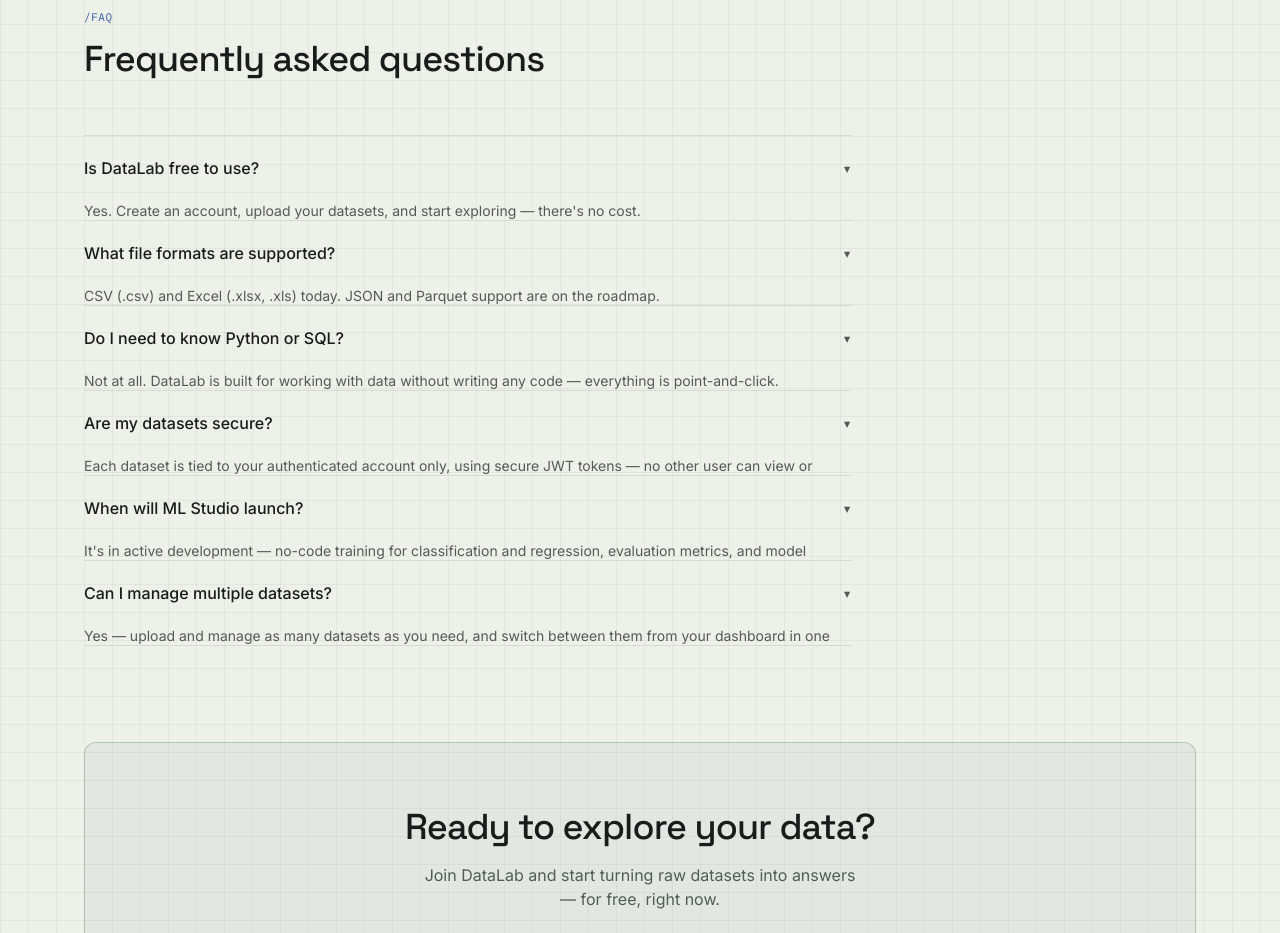
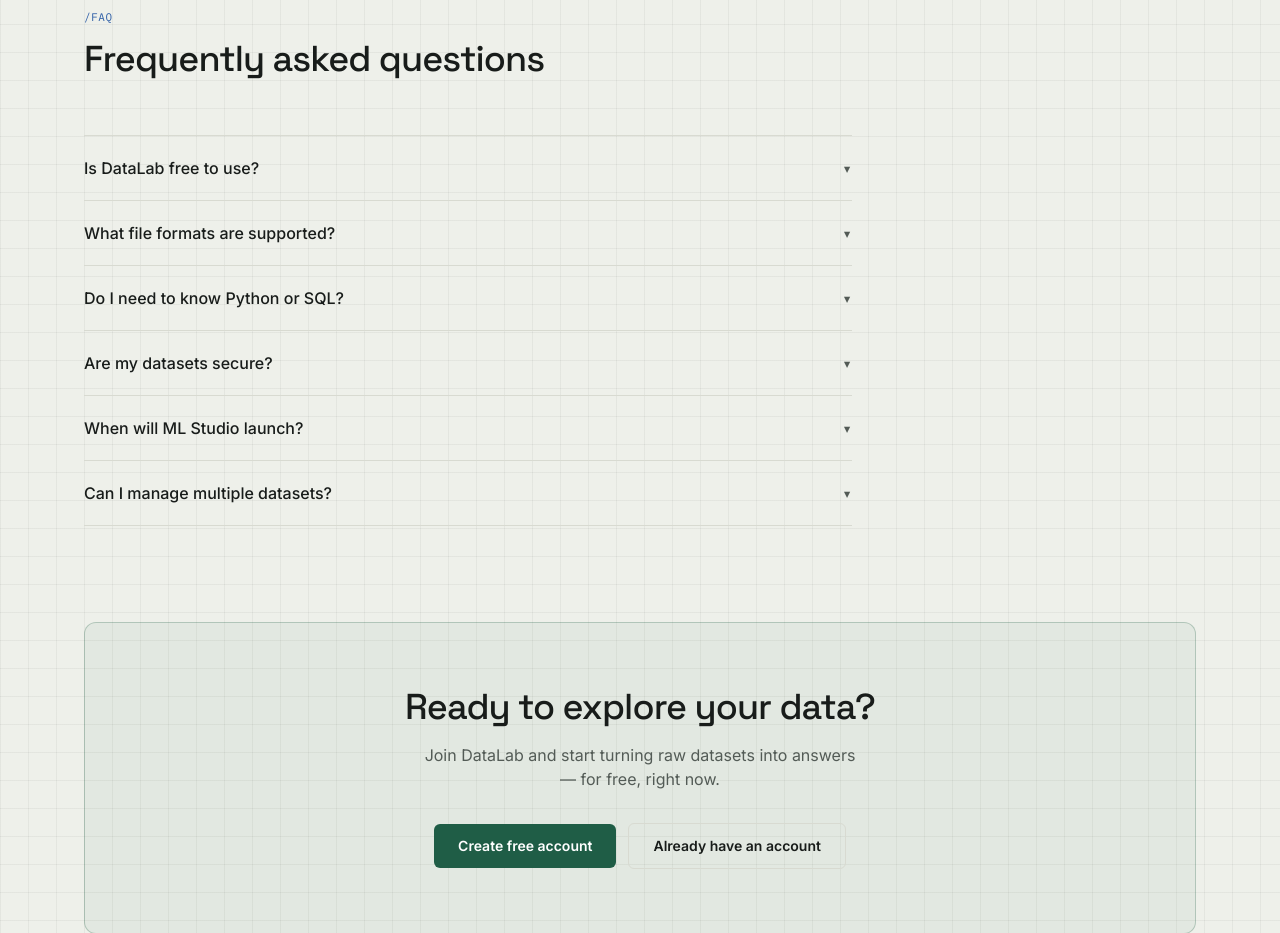
Before and after one commit to ANIKET-DEV1/DataLab, a Python web app: template frontend/templates/landing.html in a window 1280 px wide. Shown: the part 3252-4185 px from the top of the page. Run offline with Jinja, Linux system fonts and the light colour scheme; the template is opened without the code that fills it, so the values that code supplies are empty; some libraries are stand-ins or nearby versions.

Commit message:
fix UI dropdown landing page

```diff
--- a/frontend/templates/landing.html
+++ b/frontend/templates/landing.html
@@ -81,6 +81,13 @@
 
   .bar-anim { transform-origin: bottom; animation-fill-mode: both; }
 
+  /* FAQ accordion — JS-measured max-height, not the fragile grid-rows fr trick */
+  .faq-a {
+    overflow: hidden;
+    max-height: 0px;
+    transition: max-height .3s ease;
+  }
+
   @media (prefers-reduced-motion: reduce) {
     *, *::before, *::after {
       animation-duration: 0.01ms !important;
@@ -89,6 +96,7 @@
       scroll-behavior: auto !important;
     }
     .rev { opacity: 1 !important; transform: none !important; }
+    .faq-a { transition: none !important; }
   }
 
   :focus-visible { outline: 2px solid #1F5D46; outline-offset: 2px; }
@@ -420,8 +428,8 @@
           <span>Is DataLab free to use?</span>
           <span class="faq-arrow font-mono text-inkmute transition-transform">▾</span>
         </button>
-        <div class="faq-a grid grid-rows-[0fr] transition-[grid-template-rows] duration-300 overflow-hidden">
-          <p class="min-h-0 pb-5 text-sm text-inkmute leading-relaxed">Yes. Create an account, upload your datasets, and start exploring — there's no cost.</p>
+        <div class="faq-a">
+          <p class="pb-5 text-sm text-inkmute leading-relaxed">Yes. Create an account, upload your datasets, and start exploring — there's no cost.</p>
         </div>
       </div>
       <div class="faq-item">
@@ -429,8 +437,8 @@
           <span>What file formats are supported?</span>
           <span class="faq-arrow font-mono text-inkmute transition-transform">▾</span>
         </button>
-        <div class="faq-a grid grid-rows-[0fr] transition-[grid-template-rows] duration-300 overflow-hidden">
-          <p class="min-h-0 pb-5 text-sm text-inkmute leading-relaxed">CSV (.csv) and Excel (.xlsx, .xls) today. JSON and Parquet support are on the roadmap.</p>
+        <div class="faq-a">
+          <p class="pb-5 text-sm text-inkmute leading-relaxed">CSV (.csv) and Excel (.xlsx, .xls) today. JSON and Parquet support are on the roadmap.</p>
         </div>
       </div>
       <div class="faq-item">
@@ -438,8 +446,8 @@
           <span>Do I need to know Python or SQL?</span>
           <span class="faq-arrow font-mono text-inkmute transition-transform">▾</span>
         </button>
-        <div class="faq-a grid grid-rows-[0fr] transition-[grid-template-rows] duration-300 overflow-hidden">
-          <p class="min-h-0 pb-5 text-sm text-inkmute leading-relaxed">Not at all. DataLab is built for working with data without writing any code — everything is point-and-click.</p>
+        <div class="faq-a">
+          <p class="pb-5 text-sm text-inkmute leading-relaxed">Not at all. DataLab is built for working with data without writing any code — everything is point-and-click.</p>
         </div>
       </div>
       <div class="faq-item">
@@ -447,8 +455,8 @@
           <span>Are my datasets secure?</span>
           <span class="faq-arrow font-mono text-inkmute transition-transform">▾</span>
         </button>
-        <div class="faq-a grid grid-rows-[0fr] transition-[grid-template-rows] duration-300 overflow-hidden">
-          <p class="min-h-0 pb-5 text-sm text-inkmute leading-relaxed">Each dataset is tied to your authenticated account only, using secure JWT tokens — no other user can view or access it.</p>
+        <div class="faq-a">
+          <p class="pb-5 text-sm text-inkmute leading-relaxed">Each dataset is tied to your authenticated account only, using secure JWT tokens — no other user can view or access it.</p>
         </div>
       </div>
       <div class="faq-item">
@@ -456,8 +464,8 @@
           <span>When will ML Studio launch?</span>
           <span class="faq-arrow font-mono text-inkmute transition-transform">▾</span>
         </button>
-        <div class="faq-a grid grid-rows-[0fr] transition-[grid-template-rows] duration-300 overflow-hidden">
-          <p class="min-h-0 pb-5 text-sm text-inkmute leading-relaxed">It's in active development — no-code training for classification and regression, evaluation metrics, and model export.</p>
+        <div class="faq-a">
+          <p class="pb-5 text-sm text-inkmute leading-relaxed">It's in active development — no-code training for classification and regression, evaluation metrics, and model export.</p>
         </div>
       </div>
       <div class="faq-item">
@@ -465,8 +473,8 @@
           <span>Can I manage multiple datasets?</span>
           <span class="faq-arrow font-mono text-inkmute transition-transform">▾</span>
         </button>
-        <div class="faq-a grid grid-rows-[0fr] transition-[grid-template-rows] duration-300 overflow-hidden">
-          <p class="min-h-0 pb-5 text-sm text-inkmute leading-relaxed">Yes — upload and manage as many datasets as you need, and switch between them from your dashboard in one click.</p>
+        <div class="faq-a">
+          <p class="pb-5 text-sm text-inkmute leading-relaxed">Yes — upload and manage as many datasets as you need, and switch between them from your dashboard in one click.</p>
         </div>
       </div>
     </div>
@@ -549,22 +557,38 @@
   }, { threshold: 0.1, rootMargin: '0px 0px -30px 0px' });
   document.querySelectorAll('.rev').forEach(el => revObs.observe(el));
 
-  // FAQ accordion
+  // FAQ accordion — max-height is measured from real content (scrollHeight),
+  // so the answer text can never be clipped, no matter how long it is.
   document.querySelectorAll('.faq-item').forEach(item => {
     const btn = item.querySelector('.faq-q');
     const panel = item.querySelector('.faq-a');
     const arrow = item.querySelector('.faq-arrow');
+
     btn.addEventListener('click', () => {
       const isOpen = btn.getAttribute('aria-expanded') === 'true';
-      document.querySelectorAll('.faq-q').forEach(b => {
-        b.setAttribute('aria-expanded', 'false');
-        b.parentElement.querySelector('.faq-a').style.gridTemplateRows = '0fr';
-        b.parentElement.querySelector('.faq-arrow').style.transform = 'rotate(0deg)';
+
+      // close every item first
+      document.querySelectorAll('.faq-item').forEach(other => {
+        other.querySelector('.faq-q').setAttribute('aria-expanded', 'false');
+        other.querySelector('.faq-a').style.maxHeight = '0px';
+        other.querySelector('.faq-arrow').style.transform = 'rotate(0deg)';
       });
+
       if (!isOpen) {
         btn.setAttribute('aria-expanded', 'true');
-        panel.style.gridTemplateRows = '1fr';
+        panel.style.maxHeight = panel.scrollHeight + 'px';
         arrow.style.transform = 'rotate(180deg)';
+      }
+    });
+  });
+
+  // Keep open panel sized correctly if content reflows (e.g. font load, resize)
+  window.addEventListener('resize', () => {
+    document.querySelectorAll('.faq-item').forEach(item => {
+      const btn = item.querySelector('.faq-q');
+      const panel = item.querySelector('.faq-a');
+      if (btn.getAttribute('aria-expanded') === 'true') {
+        panel.style.maxHeight = panel.scrollHeight + 'px';
       }
     });
   });
```
